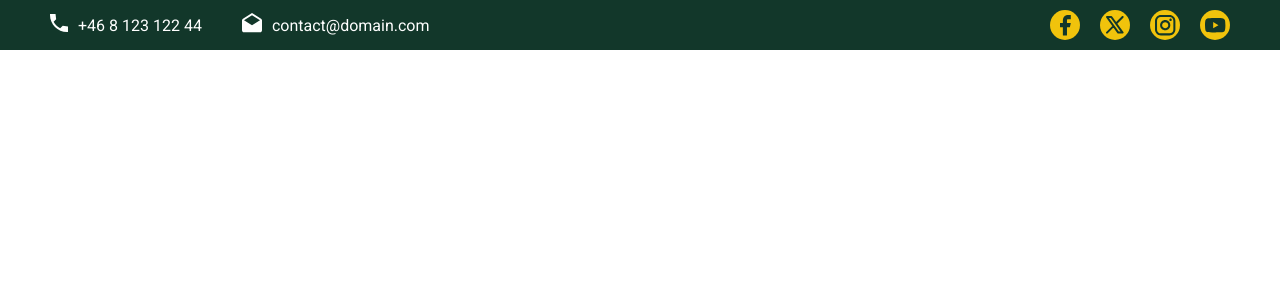
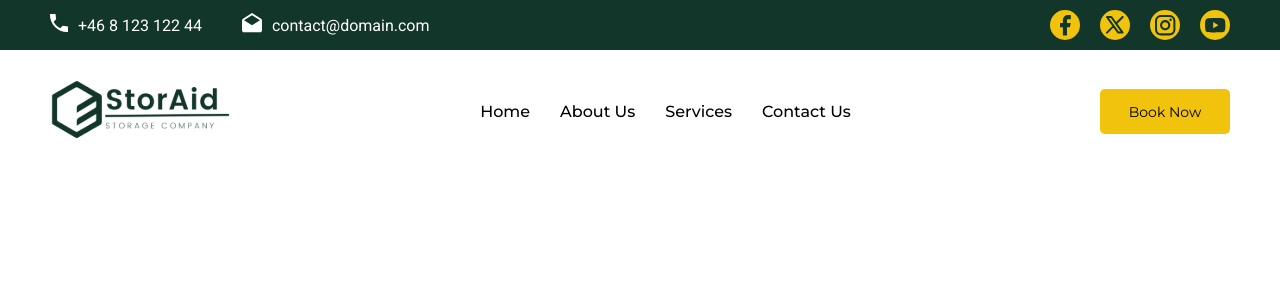
Before and after one commit to ChristofferRiquelme/storaid-project, a React (Vite) app: page / in a window 1280 px wide. Shown: the top 300 px of the page. Built offline with nearby package versions, Linux system fonts and the light colour scheme.

Commit message:
Nav component done with responsive

```diff
--- a/index.html
+++ b/index.html
@@ -4,6 +4,7 @@
     <meta charset="UTF-8" />
     <link rel="icon" type="image/svg+xml" href="/vite.svg" />
     <meta name="viewport" content="width=device-width, initial-scale=1.0" />
+    <link href="https://fonts.googleapis.com/icon?family=Material+Icons+Outlined" rel="stylesheet">
     <link rel="preconnect" href="https://fonts.googleapis.com">
     <link rel="preconnect" href="https://fonts.gstatic.com" crossorigin>
     <link href="https://fonts.googleapis.com/css2?family=Montserrat:ital,wght@0,100..900;1,100..900&family=Roboto:ital,wght@0,100..900;1,100..900&display=swap" rel="stylesheet">
--- /dev/null
+++ b/src/components/Nav.jsx
@@ -0,0 +1,26 @@
+import React from 'react'
+import storeaidLogo from '../assets/storeaid-logo.svg'
+
+function Nav() {
+  return (
+    <nav>
+        <div className="nav-item logo">
+          <img src={storeaidLogo} alt="Storeaid Logo" />
+        </div>
+        <span className="material-icons-outlined menu-icon">
+            menu
+        </span>
+        <div className="nav-item links">
+            <a href="#">Home</a>
+            <a href="#">About Us</a>
+            <a href="#">Services</a>
+            <a href="#">Contact Us</a>
+        </div>
+        <div className="nav-item button">
+            <a href="#">Book Now</a>
+        </div>
+    </nav>
+  )
+}
+
+export default Nav
--- a/src/index.css
+++ b/src/index.css
@@ -87,3 +87,74 @@
     justify-content: center;
   }
 }
+
+/* MARK: Nav Component */
+
+nav {
+  display: flex;
+  justify-content: space-between;
+  align-items: center;
+  padding: 30px 20px;
+
+  @media (width >= 768px) {
+    padding: 30px 50px;
+  }
+}
+
+.nav-item.logo {
+  display: none;
+
+  @media (width >= 960px) {
+    display: block;
+  }
+}
+
+.material-icons-outlined.menu-icon {
+  font-size: 32px;
+  cursor: pointer;
+
+  @media (width >= 768px) {
+    display: none;
+  }
+}
+
+.nav-item.links {
+  display: none;
+
+  @media (width >= 768px) {
+    display: block;
+    /* gap: 20px; */
+  }
+}
+
+.nav-item.links a {
+  font-family: "Montserrat", sans-serif;
+  text-decoration: none;
+  color: black;
+  font-weight: 500;
+  padding: 10px 15px;
+
+  &:hover {
+    color: #F1C30C;
+  }
+}
+
+.nav-item.button {
+  width: 130px;
+  height: 45px;
+  display: flex;
+  justify-content: center;
+  align-items: center;
+  background-color: #F1C30C;
+  border: none;
+  border-radius: 5px;
+  cursor: pointer;
+
+  a {
+    text-decoration: none;
+    color: black;
+    font-family: "Montserrat", sans-serif;
+    font-weight: 400;
+    font-size: 0.875rem;
+  }
+}
--- a/src/main.jsx
+++ b/src/main.jsx
@@ -2,9 +2,11 @@ import { StrictMode } from 'react'
 import { createRoot } from 'react-dom/client'
 import './index.css'
 import Header from './components/Header.jsx'
+import Nav from './components/Nav.jsx'
 
 createRoot(document.getElementById('root')).render(
   <StrictMode>
     <Header />
+    <Nav />
   </StrictMode>,
 )
```
Also changed, not shown: src/components/Footer.jsx (deleted, +0 -9 lines), src/assets/storeaid-logo.svg (added).
